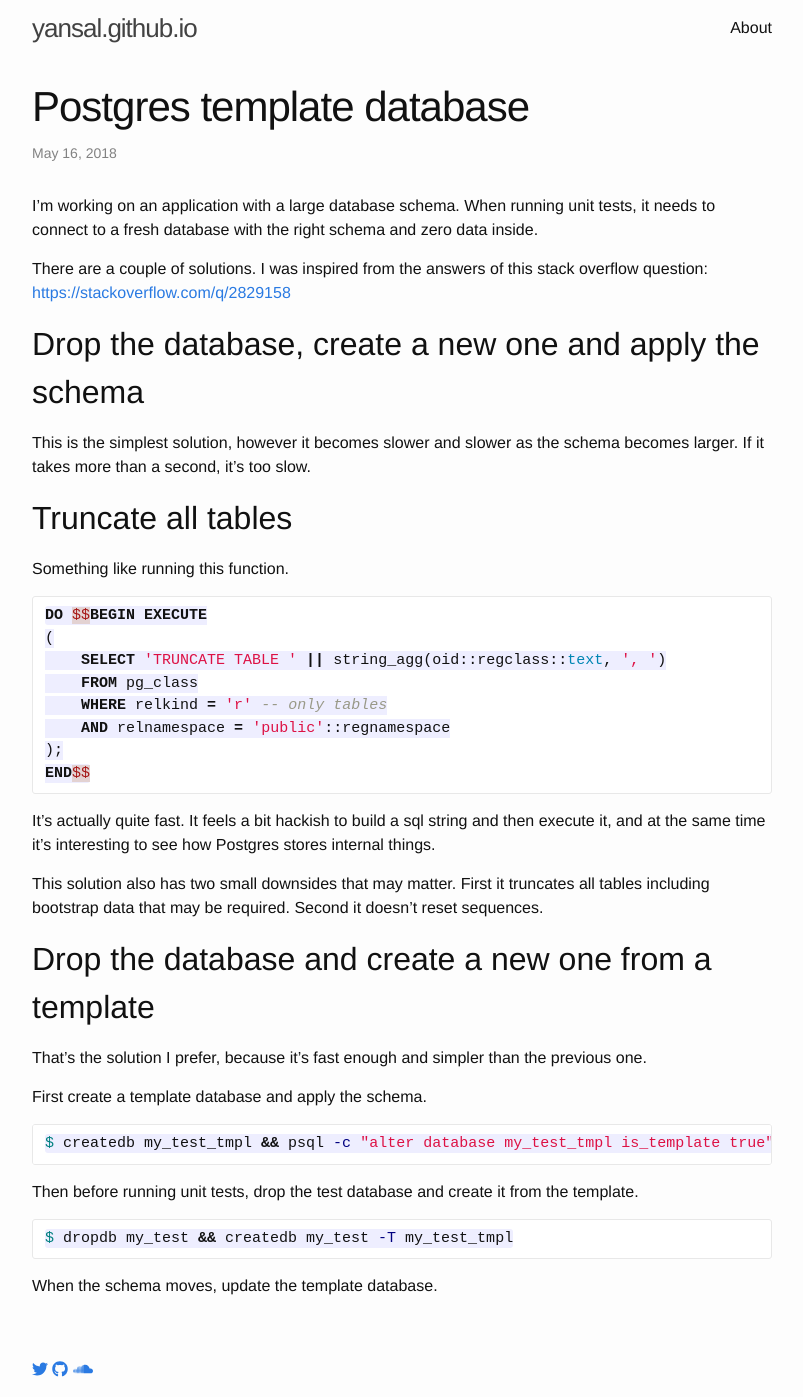
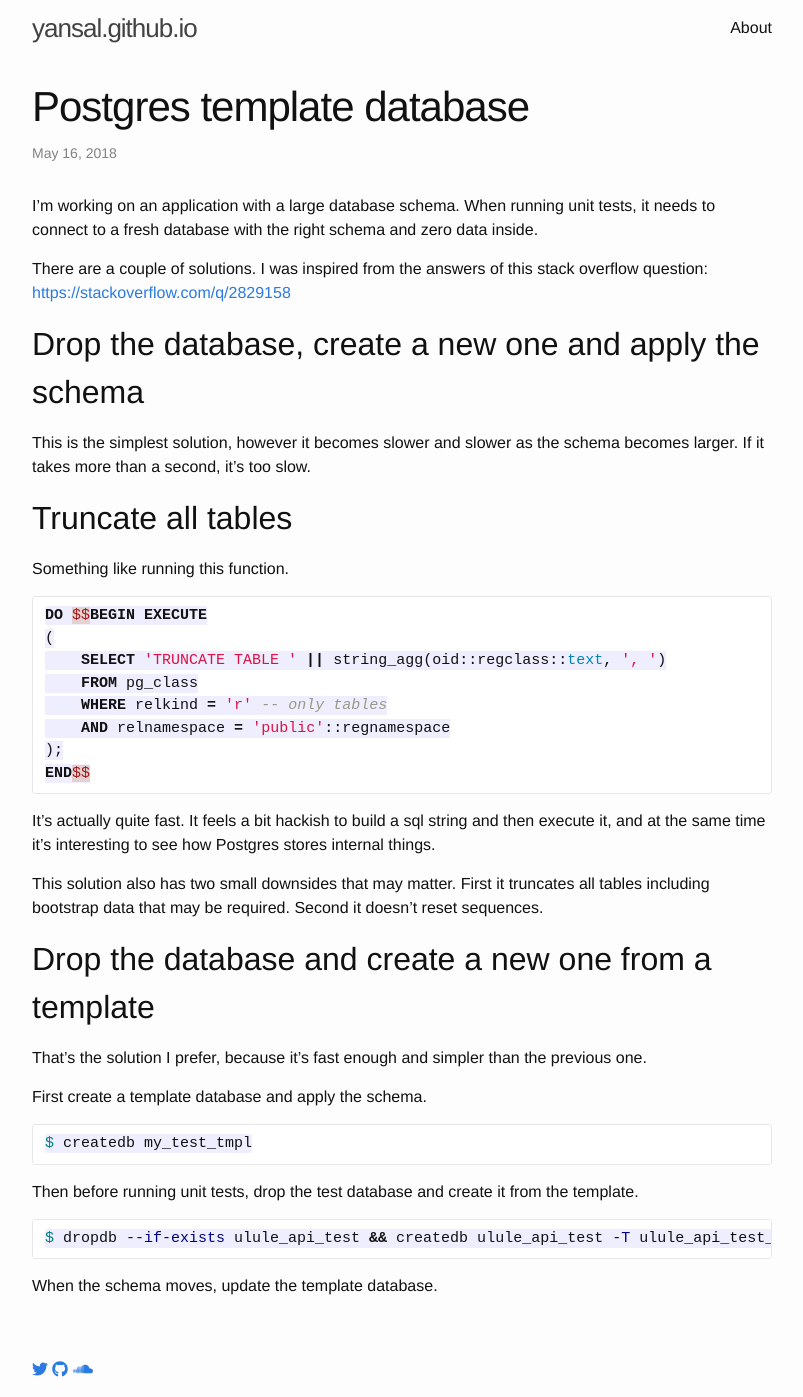
Before and after one commit to yansal/yansal.github.io, a Jekyll site: the page built from _posts/2018-05-16-postgres-template-db.markdown, in a window 1280 px wide. Shown: the whole page, without its empty margins (238-1041 px from the left). Built offline with Jekyll 4.4.1, drawn with Linux system fonts in a browser that asks for light colours; nearby versions of some CDN libraries.

Commit message:
Update 2018-05-16-postgres-template-db.markdown

````diff
--- a/_posts/2018-05-16-postgres-template-db.markdown
+++ b/_posts/2018-05-16-postgres-template-db.markdown
@@ -38,13 +38,13 @@
 First create a template database and apply the schema.
 
 ```bash
-$ createdb my_test_tmpl && psql -c "alter database my_test_tmpl is_template true"
+$ createdb my_test_tmpl
 ```
 
 Then before running unit tests, drop the test database and create it from the template.
 
 ```bash
-$ dropdb my_test && createdb my_test -T my_test_tmpl
+$ dropdb --if-exists ulule_api_test && createdb ulule_api_test -T ulule_api_test_tmpl
 ```
 
 When the schema moves, update the template database.
````
